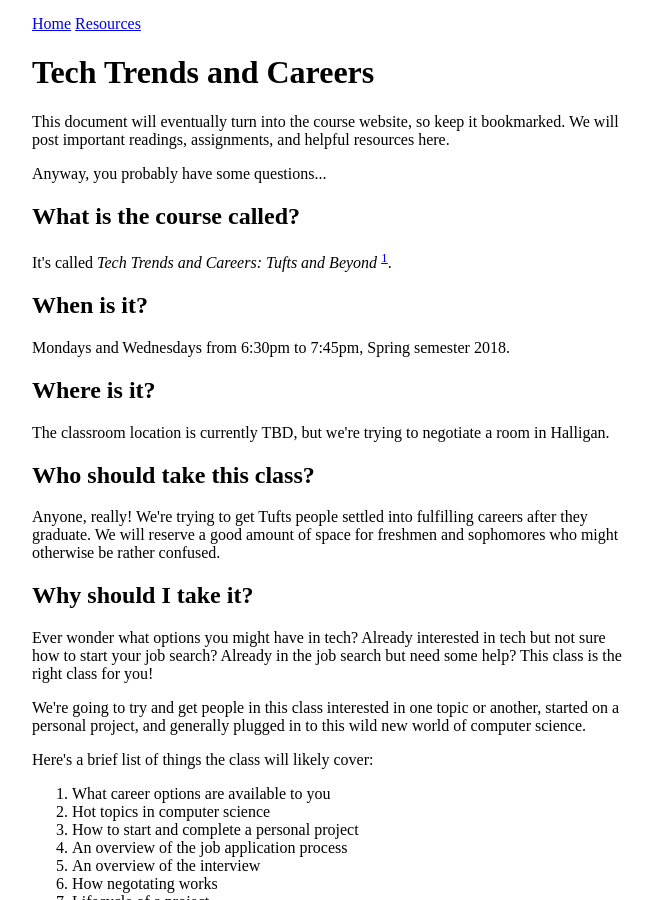
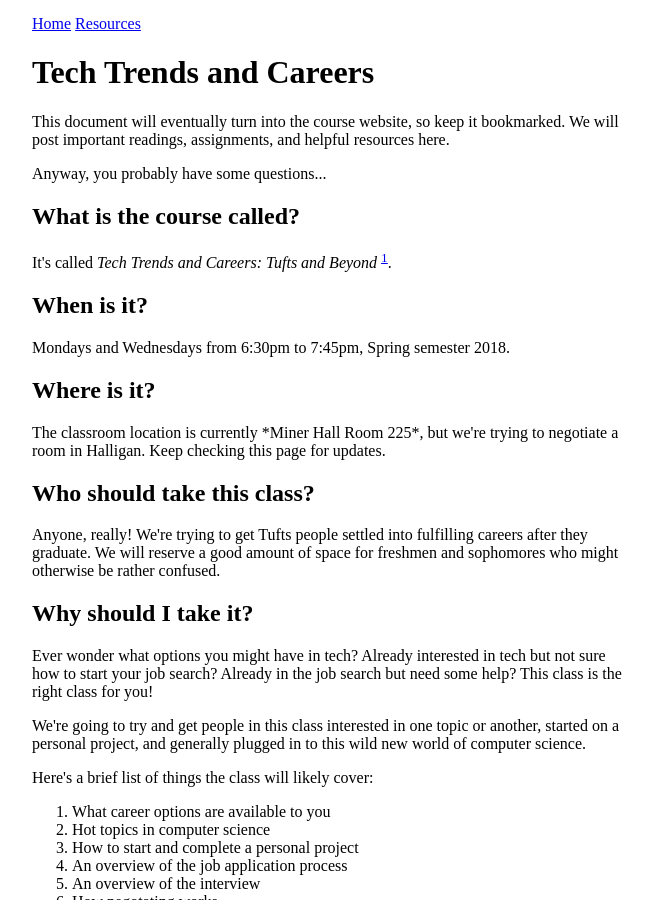
Before and after one commit to tekknolagi/excollege, a Jekyll site: the page built from index.md, in a window 1280 px wide and 900 px high. Shown: the whole window, without its empty margins (16-668 px from the left). Built offline with Jekyll 4.4.1, drawn with Linux system fonts in a browser that asks for light colours.

Commit message:
Update classroom

```diff
--- a/index.md
+++ b/index.md
@@ -26,8 +26,8 @@
 
 <h2>Where is it?</h2>
 <p>
-The classroom location is currently TBD, but we're trying to negotiate a room
-in Halligan.
+The classroom location is currently *Miner Hall Room 225*, but we're trying to
+negotiate a room in Halligan. Keep checking this page for updates.
 </p>
 
 <h2>Who should take this class?</h2>
```
